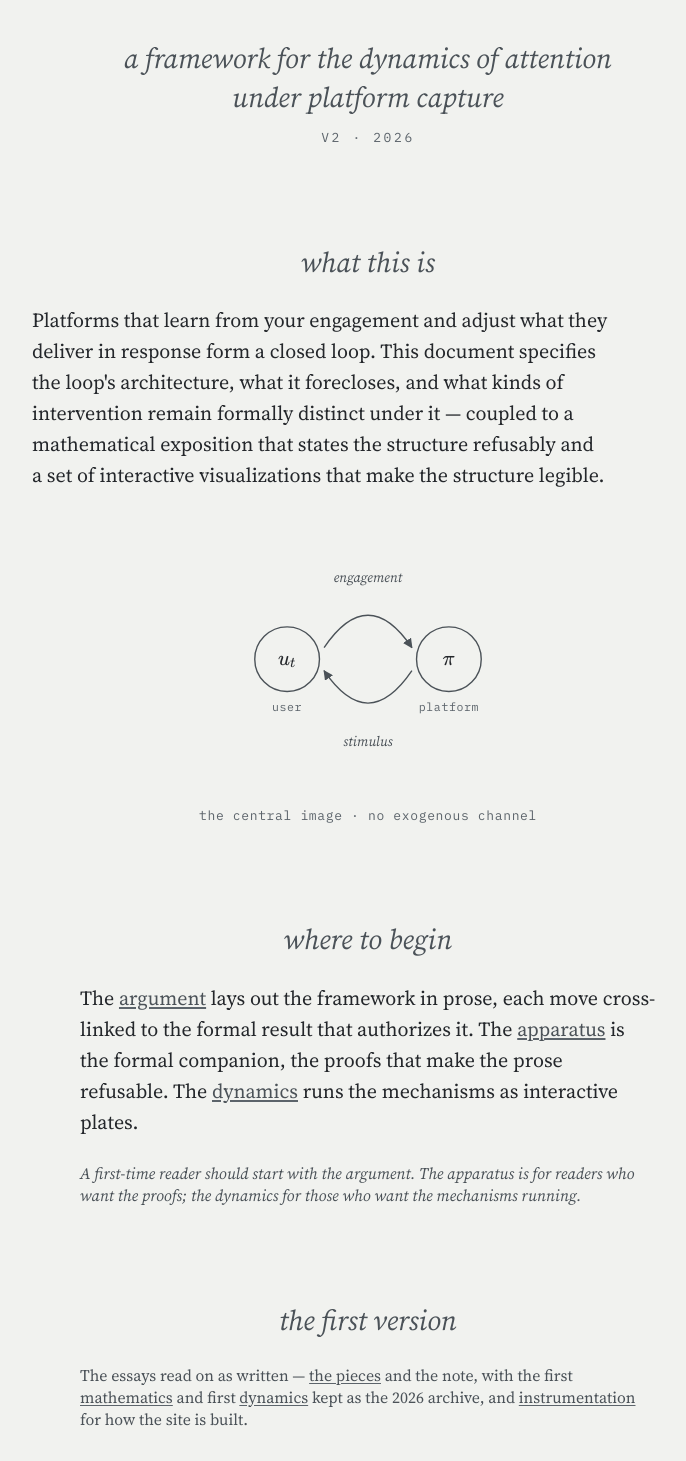
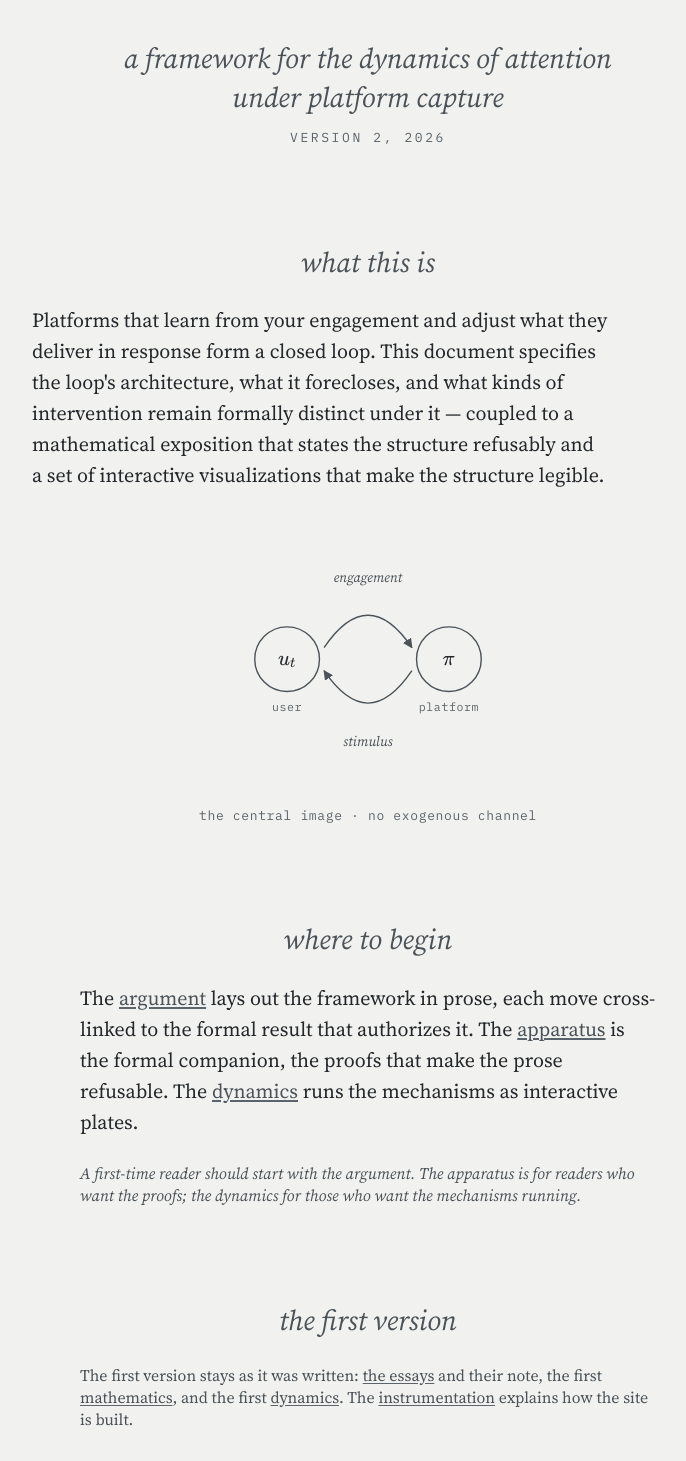
Before and after one commit to acephalous77/closed-loop-libidinal-economy, a Next.js app: page /closed-loop in a window 1280 px wide. Shown: the part 249-1710 px from the top of the page, without its empty margins (272-958 px from the left). Built offline with nearby package versions, Linux system fonts and the light colour scheme; no server answers.

Commit message:
Tighten the closed-loop cover

```diff
--- a/app/closed-loop/page.tsx
+++ b/app/closed-loop/page.tsx
@@ -56,7 +56,7 @@ export default function Cover() {
           a framework for the dynamics of attention under platform capture
         </p>
         <p className="font-mono text-xs text-ink-50 uppercase tracking-[0.2em] mt-xs">
-          v2 · 2026
+          version 2, 2026
         </p>
 
         {/* Orientation block — what this is + the central image + 3 paths */}
@@ -71,35 +71,35 @@ export default function Cover() {
             the first version
           </h2>
           <p className="mt-sm font-serif text-sm text-ink-70 leading-snug text-left">
-            The essays read on as written —{" "}
+            The first version stays as it was written:{" "}
             <Link
               href="/closed-loop/the-argument"
               className="text-ink-70 underline decoration-ink-50 underline-offset-2 hover:text-oxblood hover:decoration-oxblood transition-colors duration-100"
             >
-              the pieces
+              the essays
             </Link>{" "}
-            and the note, with the first{" "}
+            and their note, the first{" "}
             <Link
               href="/closed-loop/the-mathematics"
               className="text-ink-70 underline decoration-ink-50 underline-offset-2 hover:text-oxblood hover:decoration-oxblood transition-colors duration-100"
             >
               mathematics
-            </Link>{" "}
-            and first{" "}
+            </Link>
+            , and the first{" "}
             <Link
               href="/closed-loop/the-dynamics"
               className="text-ink-70 underline decoration-ink-50 underline-offset-2 hover:text-oxblood hover:decoration-oxblood transition-colors duration-100"
             >
               dynamics
-            </Link>{" "}
-            kept as the 2026 archive, and{" "}
+            </Link>
+            . The{" "}
             <Link
               href="/closed-loop/instrumentation"
               className="text-ink-70 underline decoration-ink-50 underline-offset-2 hover:text-oxblood hover:decoration-oxblood transition-colors duration-100"
             >
               instrumentation
             </Link>{" "}
-            for how the site is built.
+            explains how the site is built.
           </p>
         </section>
 
--- a/notes/2026-11-02-autostimulus-transform.md
+++ b/notes/2026-11-02-autostimulus-transform.md
@@ -166,3 +166,11 @@ stimulus, and the user dynamics, then names the distribution, reward functional,
 parameter update, and closure operator. The annotations follow as a sentence.
 The schematic is unchanged; the page is 283 words, 0 reliable tells, one
 navigation list; build, `npm run verify`, and 390/1440 hold.
+
+## The closed-loop cover
+
+The cover’s “v2 · 2026” label became “version 2, 2026,” matching the argument’s
+eyebrow. The first-version paragraph was rebuilt as two plain sentences — the
+essays and their note, the first mathematics, the first dynamics; the
+instrumentation explains how the site is built. The page is 225 words, 0
+reliable tells; no main-column list and no overflow at 390/1440.
```
